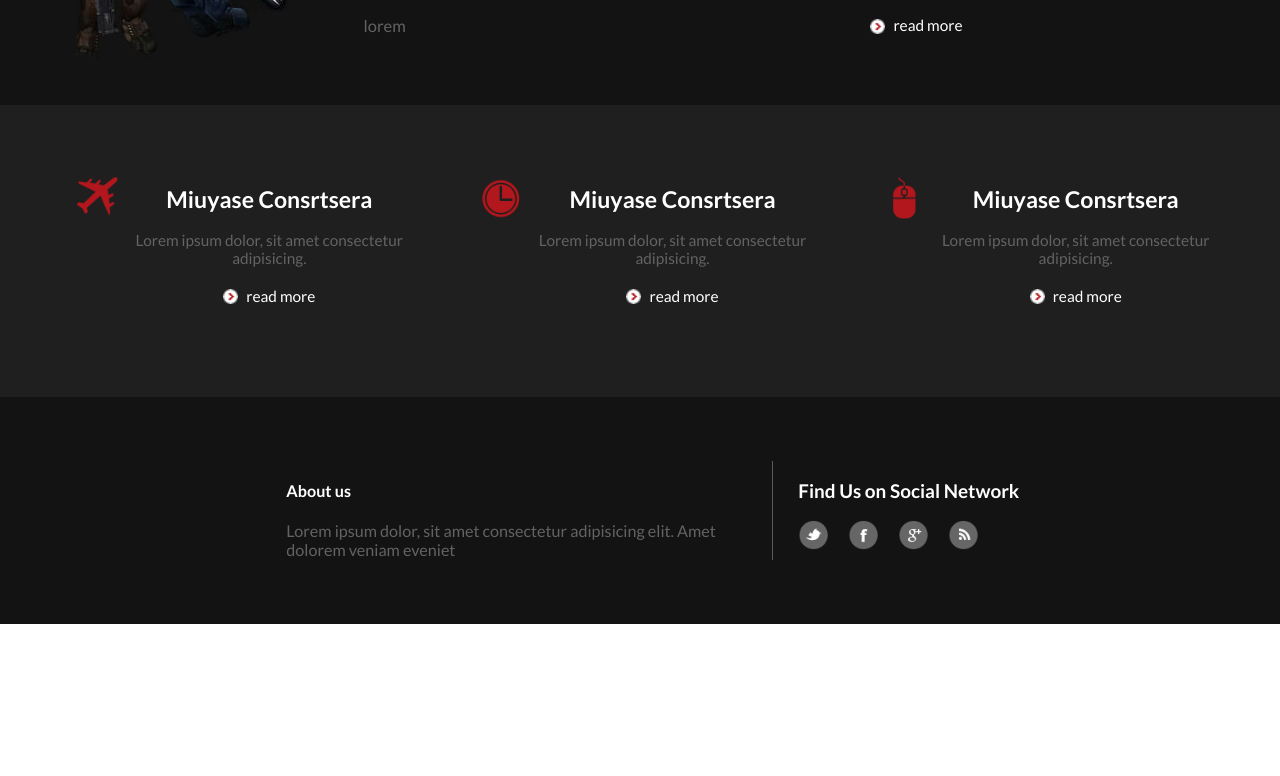
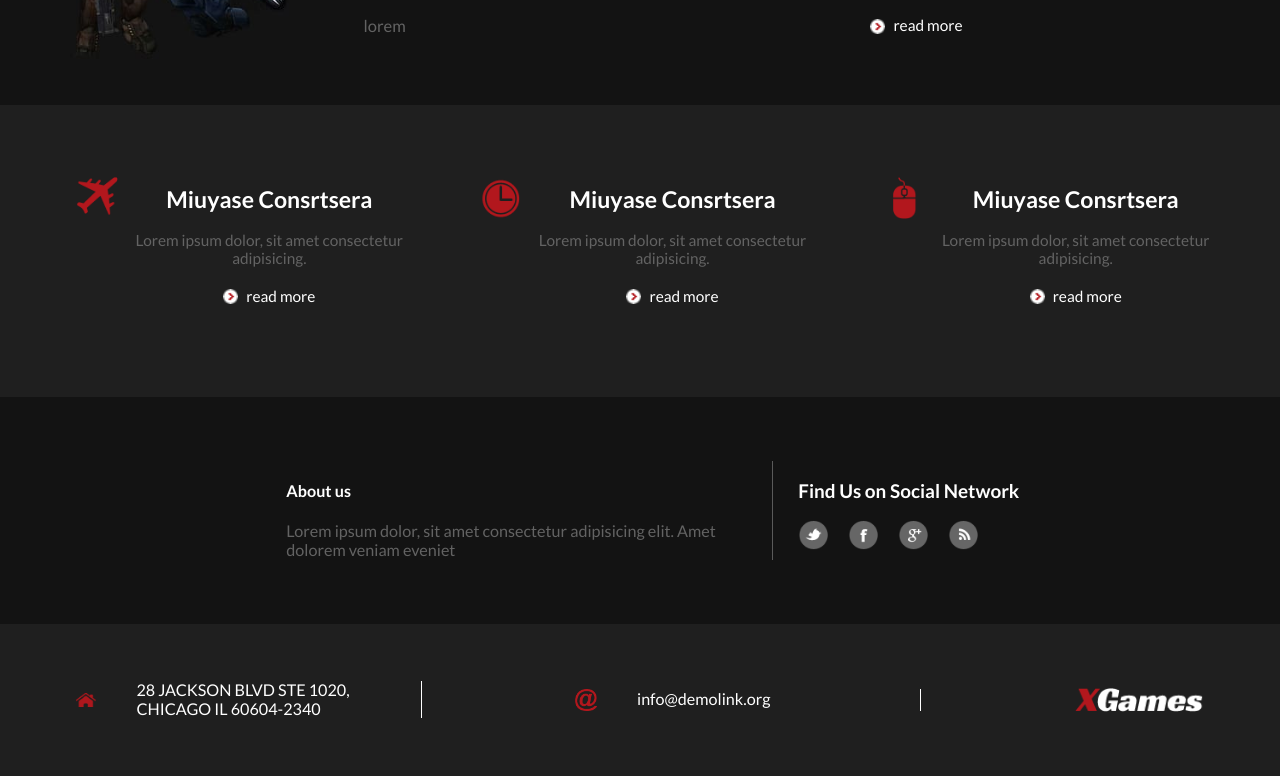
Before and after one commit to ArtemSharapanyk/thirdPortfolioWork-XGames, a website built with webpack: page src/pages/index.html in a window 1280 px wide. Shown: the part 1615-2391 px from the top of the page. Before the commit the page ends 2239 px from the top, so only its background shows below. Built offline with nearby package versions, Linux system fonts and the light colour scheme.

Commit message:
created footer

```diff
--- /dev/null
+++ b/src/assets/css/footer.css
@@ -0,0 +1,42 @@
+footer{
+    padding: 4.5% 0;
+    background-color: #1F1F1F;
+    color: #fff;
+}
+footer ul {
+    display: flex;
+    justify-content: space-around;
+    align-items: center;
+}
+footer ul li{
+    display: flex;
+    align-items: center;
+    width: 27%;
+    border-right: 1px solid #fff;
+}
+footer ul li:last-of-type{
+    border: none;
+}
+footer ul li .icon.house{
+    background: url('/assets/img/icon-address.png');
+    background-size: cover;
+    width: 140px;
+    height: 120px;
+}
+footer ul li .icon{
+    margin-right: 40px;
+}
+footer ul li .icon.email{
+    background: url('/assets/img/icon-email-hover.png');
+    background-size: cover;
+    width: 140px;
+    height: 135px;
+}
+
+footer ul li.logo{
+    background: url('/assets/img/logo.png');
+    background-size: cover;
+    width: 500px;
+    height: 100px;
+    display: block;
+}
--- a/src/assets/css/main.css
+++ b/src/assets/css/main.css
@@ -31,3 +31,6 @@ a{
     width: 90%;
     margin: 0 auto;
 }
+ul{
+    padding: 0;
+}
--- /dev/null
+++ b/src/assets/css/media/footerMedia.css
@@ -0,0 +1,107 @@
+@media screen and (max-width: 4500px){
+    footer ul li.logo{
+        width: 400px;
+        height: 75px;
+    }
+    footer ul li .icon.email{
+        width: 80px;
+        height: 83px;
+    }
+    footer ul li .icon.house{
+        width: 100px;
+        height: 84px;
+    }
+}
+@media screen and (max-width: 4000px){
+    footer ul li.logo{
+        width: 300px;
+        height: 60px;
+    }
+    footer ul li .icon.email{
+        width: 75px;
+        height: 77px;
+    }
+    footer ul li .icon.house{
+        width: 84px;
+        height: 62px;
+    }
+}
+@media screen and (max-width: 3500px){
+    footer ul li.logo{
+        width: 250px;
+        height: 49px;
+    }
+    footer ul li .icon.email{
+        width: 60px;
+        height: 62px;
+    }
+    footer ul li .icon.house{
+        width: 70px;
+        height: 56px;
+    }
+}
+@media screen and (max-width: 3000px){
+    footer ul li .icon.email{
+        width: 50px;
+        height: 52px;
+    }
+    footer ul li .icon.house{
+        width: 60px;
+        height: 46px;
+    }
+}
+@media screen and (max-width: 2500px){
+    footer ul li .icon.email{
+        width: 40px;
+        height: 42px;
+    }
+    footer ul li .icon.house{
+        width: 40px;
+        height: 36px;
+    }
+    footer ul li.logo{
+        width: 200px;
+        height: 39px;
+    }
+}
+@media screen and (max-width: 2000px){
+    footer ul li .icon.email{
+        width: 30px;
+        height: 32px;
+    }
+    footer ul li .icon.house{
+        width: 30px;
+        height: 24px;
+    }
+    footer ul li.logo{
+        width: 180px;
+        height: 35px;
+    }
+}
+@media screen and (max-width: 2000px){
+    footer ul li .icon.email{
+        width: 22px;
+        height: 22px;
+    }
+    footer ul li .icon.house{
+        width: 20px;
+        height: 14px;
+    }
+    footer ul li.logo{
+        width: 130px;
+        height: 25px;
+    }
+}
+@media screen and (max-width: 1024px){
+    footer ul{
+        flex-direction: column;
+        align-items: center;
+    }
+    footer ul li{
+        margin-top: 30px;
+        border-right: none;
+        width: 90%;
+        display: flex;
+        justify-content: center;
+    }
+}
--- a/src/index.js
+++ b/src/index.js
@@ -14,6 +14,9 @@ import './assets/css/media/blogMedia.css';
 import './assets/css/about.css';
 import './assets/css/media/aboutMedia.css';
 
+import './assets/css/footer.css';
+import './assets/css/media/footerMedia.css';
+
 document.addEventListener('DOMContentLoaded', () => {
     let link = document.querySelectorAll('a');
     let menu = require('./js/menu');
--- a/src/pages/index.html
+++ b/src/pages/index.html
@@ -201,5 +201,18 @@
             </div>
           </div>
     </section>
+    <footer>
+      <ul class="someInfo">
+        <li class="infoItem">
+          <div class="icon house"></div>
+          28 JACKSON BLVD STE 1020, <br> CHICAGO IL 60604-2340
+        </li>
+        <li class="infoItem">
+          <div class="icon email"></div>
+          info@demolink.org
+        </li>
+        <li class="infoItem logo"></li>
+      </ul>
+    </footer>
   </body>
 </html>
```
Also changed, not shown: src/assets/img/icon-address.png (added), src/assets/img/icon-email-hover.png (added).
